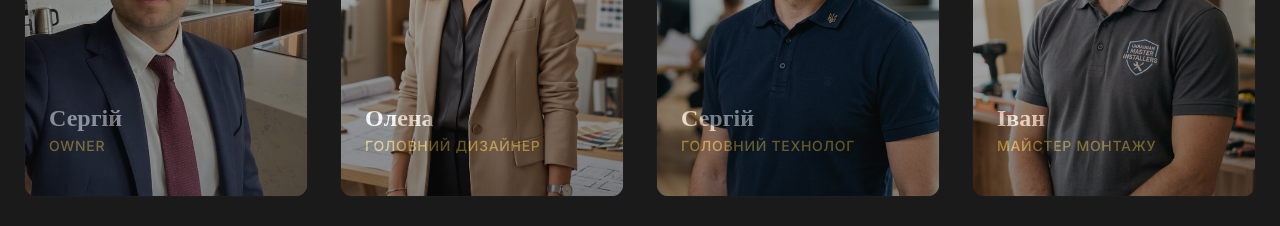
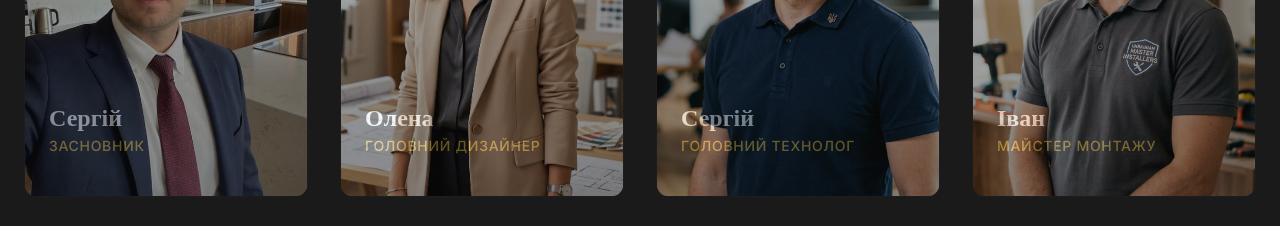
Before and after one commit to SerhiiLifyrenko/Lux-mebli, a React (Vite) app: page / in a window 1280 px wide. Shown: the part 2580-2806 px from the top of the page. Built offline with nearby package versions, Linux system fonts and the light colour scheme; a web font is replaced by a local one.

Commit message:
Revert "content: change Sergey's role to Owner in Team section"
This reverts commit 05ebfd4e871cff2fef7b5b79f86da7b981979cc6.

```diff
--- a/src/components/Team.jsx
+++ b/src/components/Team.jsx
@@ -4,7 +4,7 @@ import { motion } from 'framer-motion';
 const team = [
   {
     name: "Сергій",
-    role: "Owner",
+    role: "Засновник",
     bio: "За 7 років особистого досвіду проконтролював запуск 300+ проєктів. Впровадив систему «подвійного контролю», де кожен виріб перевіряється технологом перед відвантаженням.",
     image: "/media__1773314466275.jpg",
     objectPosition: "object-[center_90%]"
```
